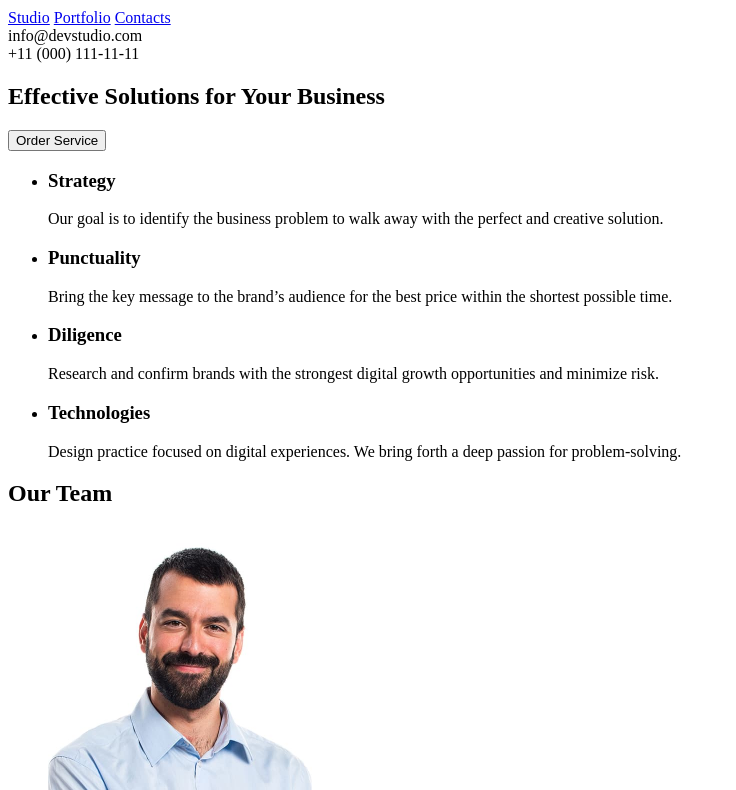
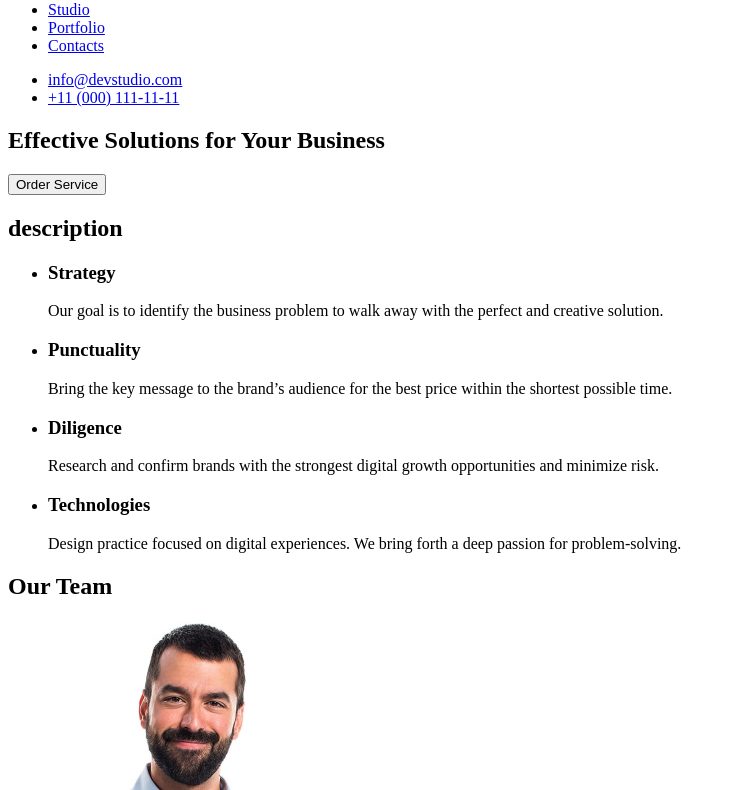
Before and after one commit to Natallya980/goit-markup-hw-01, a plain HTML site: page index.html in a window 1280 px wide. Shown: the part 41-831 px from the top of the page, without its empty margins (0-736 px from the left). Drawn offline with Linux system fonts and the light colour scheme.

Commit message:
update index.html content

```diff
--- a/index.html
+++ b/index.html
@@ -8,35 +8,42 @@
   <body>
     <header>
       <div>
-        <p><span style="color: blue">WEB</span>STUDIO</p>
+        <a href="./index.html" class="logo">WebStudio</a>
       </div>
 
       <nav>
+        <ul>
+          <li>
             <a href="#">Studio</a>
-        <a href="#">Portfolio</a>
-        <a href="#">Contacts</a>
+          </li>
+          <li><a href="#">Portfolio</a></li>
+          <li><a href="#">Contacts</a></li>
+        </ul>
       </nav>
 
-      <div>
-        info@devstudio.com <br />
-        +11 (000) 111-11-11
-      </div>
+      <ul>
+        <li>
+          <a href="mailto:info@devstudio.com">info@devstudio.com</a>
+        </li>
+        <li>
+          <a href="tel:+110001111111">+11 (000) 111-11-11</a>
+        </li>
+      </ul>
     </header>
 
     <main>
       <section>
         <h1>Effective Solutions for Your Business</h1>
-
-        <button class="btn">Order Service</button>
+        <button type="button">Order Service</button>
       </section>
       <section>
-        <div>
+        <h2>description</h2>
         <ul>
           <li>
             <h3>Strategy</h3>
             <p>
-                Our goal is to identify the business problem to walk away with
-                the perfect and creative solution.
+              Our goal is to identify the business problem to walk away with the
+              perfect and creative solution.
             </p>
           </li>
           <li>
@@ -61,11 +68,10 @@
             </p>
           </li>
         </ul>
-        </div>
       </section>
       <section>
         <h2>Our Team</h2>
-        <div style="display: inline-block; text-align: center">
+
         <ul>
           <li>
             <img
@@ -108,11 +114,10 @@
             <p>UI Designer</p>
           </li>
         </ul>
-        </div>
       </section>
     </main>
     <footer>
-      <p><span style="color: blue">WEB</span>STUDIO</p>
+      <a href="./index.html" class="logo">WebStudio</a>
       <p>
         Increase the flow of customers and sales for your business with digital
         marketing & growth solutions.
```
Lines whose indentation alone changed are shown as unchanged.
